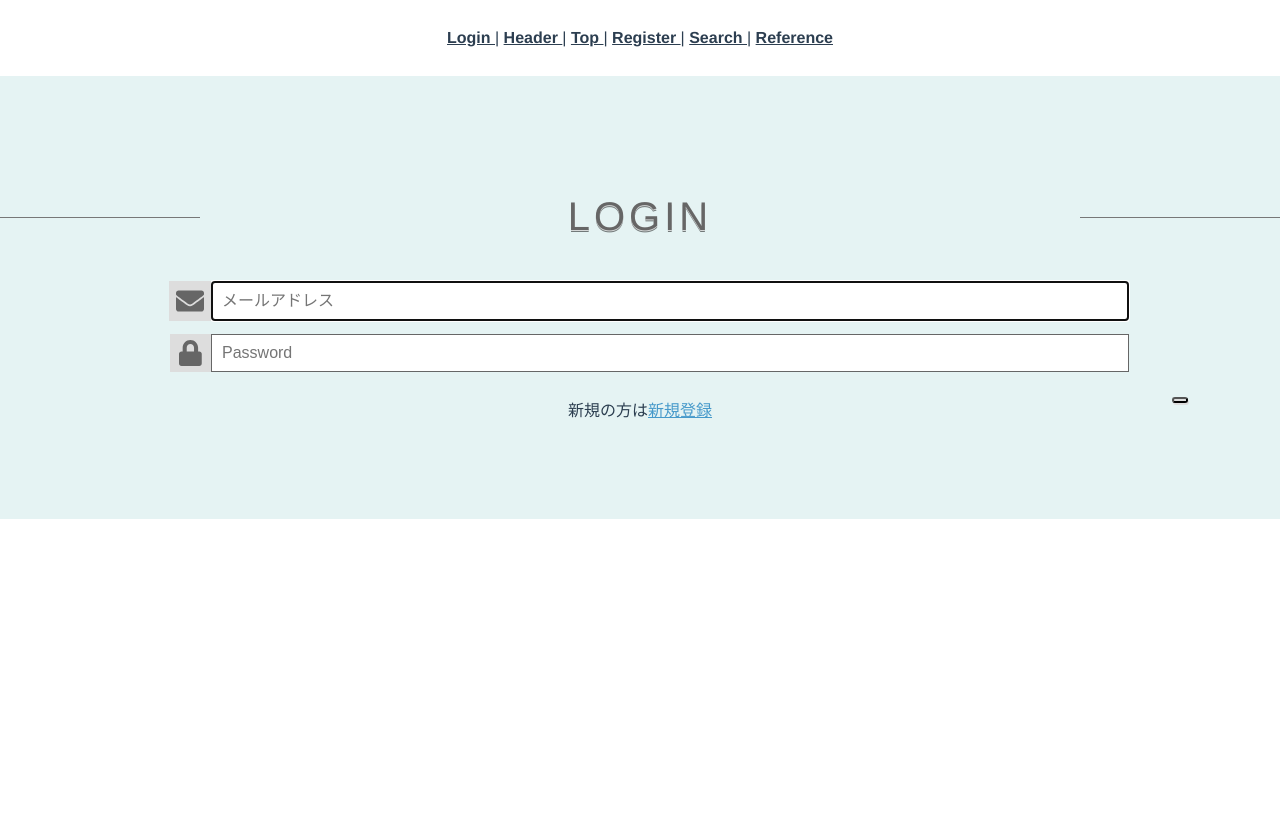
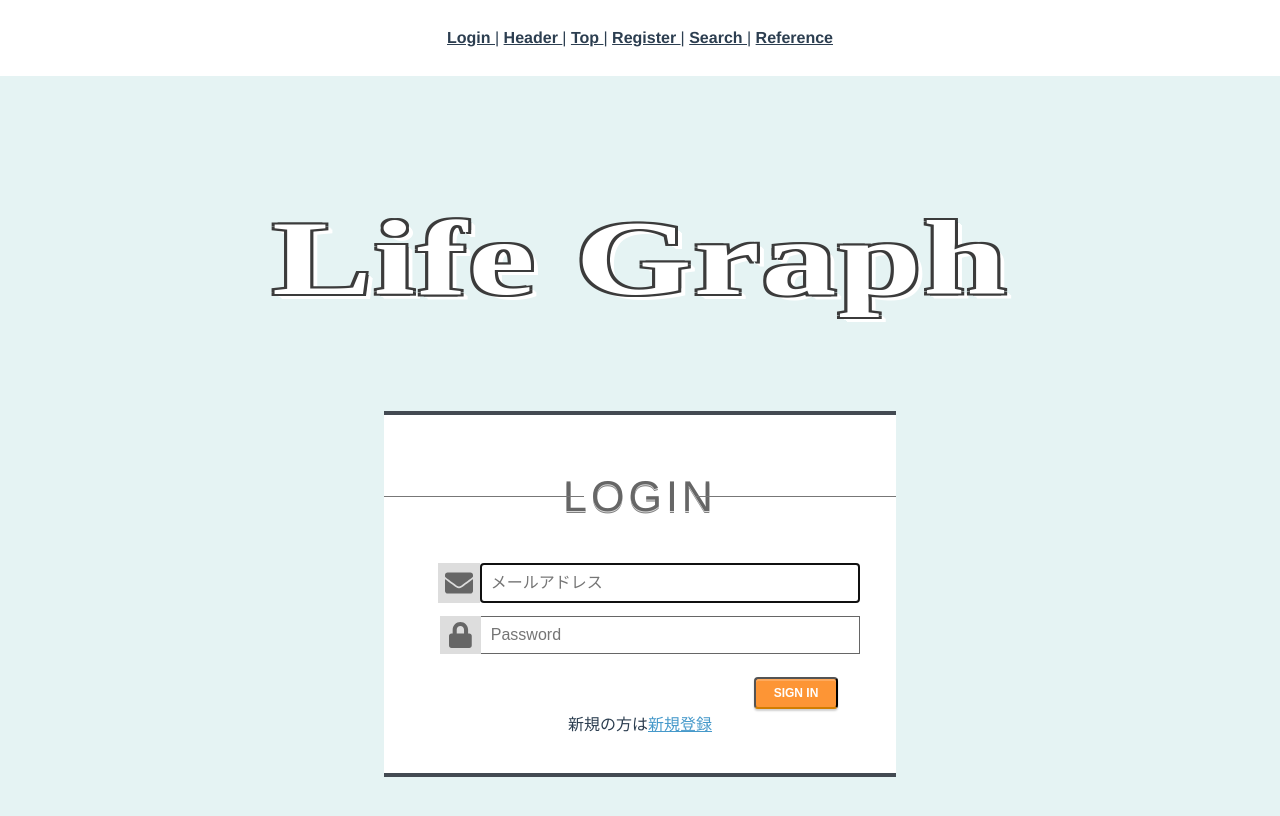
Before and after one commit to yuto-hatano/life-graph, a Vue app in the folder vue/: page /login in a window 1280 px wide. Shown: the top 816 px of the page. Built offline with nearby package versions, Linux system fonts and the light colour scheme.

Commit message:
【画面修正①　】20200522

```diff
--- a/vue/src/App.vue
+++ b/vue/src/App.vue
@@ -71,4 +71,7 @@ export default {
 @import url('https://fonts.googleapis.com/css2?family=Lato:wght@300&display=swap');
 @import url('https://fonts.googleapis.com/css2?family=Noto+Sans+JP&display=swap');
 @import url('https://fonts.googleapis.com/css2?family=Roboto+Slab:wght@200;300&display=swap');
+@import url('https://fonts.googleapis.com/css?family=Arvo:700');
+@import url('https://fonts.googleapis.com/css?family=Seaweed+Script');
+@import url('https://fonts.googleapis.com/css2?family=Courgette&display=swap');
 </style>
--- a/vue/src/views/Header.vue
+++ b/vue/src/views/Header.vue
@@ -44,7 +44,7 @@ export default {
     display:block;
     width:100%;
     height: 60px;
-    background-color: #e6e6e6;
+    background-color: #e5f3f3;
   }
 
   .header_right{
@@ -62,30 +62,48 @@ export default {
   }
 
   .username{
+    font-family: "Lato";
     margin-bottom: 0;
   }
 
   .authority{
+    font-family: "Lato";
     margin-top: 0;
   }
 
   .btn_top,.btn_logout{
-      width: 100px;
-      height: 50px;
+  position: relative;
+  display: inline-block;
+  padding: 0.6em 0.6em;
+  margin: 8px;
+  text-decoration: none;
+  color: #FFF;
+  /* 背景色 */
+  background: #fd9535;
+  /*少し濃い目の色*/
+  border-bottom: solid 2px #d27d00;
+  /*角の丸みをもたせる*/
+  border-radius: 4px;
+  box-shadow: inset 0 2px 0 rgba(255,255,255,0.2), 0 2px 2px rgba(0, 0, 0, 0.19);
+  font-weight: bold;
     }
 
   .btn_logout{
+    cursor : pointer;
     position: relative;
     top: -10px;
     right:30px;
+    padding: 0.6em 1.5em 0.6em 1.5em;
   }
 
   .btn_top{
+    cursor : pointer;
     position: absolute;
     top: 5px;
     left: 20px;
     margin-right: 20px;
     z-index:1;
+    padding: 0.6em 2.5em 0.6em 2.5em;
   }
 
 </style>
--- a/vue/src/views/Login.vue
+++ b/vue/src/views/Login.vue
@@ -1,6 +1,14 @@
 <template>
   <div id="loginSection">
+    <div class="plate">
+      <div class="script">
+      <p class="login_tittle">
+        Life Graph
+      </p>
+     </div>
+    </div>
     <!-- <form id="login"> -->
+    <div id="login">
       <h1>LOGIN</h1>
       <div id="input">
         <font-awesome-icon id="icon_email" icon="envelope" />
@@ -9,10 +17,13 @@
         <input id="password" v-model="password" type="password" placeholder="Password" required>
       </div>
       <div id="action">
-      <button id="submit" value="Enter" @click="login()" />
+        <button id="submit" value="Enter" @click="login()">
+          SIGN IN
+        </button>
       </div>
       新規の方は<a id="signUp" href="">新規登録</a>
     <!-- </form> -->
+    </div>
   </div>
 </template>
 
@@ -55,6 +66,33 @@ export default {
 </script>
 
 <style scoped>
+.plate {
+  font-size: 150px;
+}
+
+.login_tittle {
+  color: #fff;
+  font-family: "Arvo";
+  font-weight: bold;
+  text-shadow:
+    -3px -3px 0  rgb(59, 59, 59),
+    3px -3px 0  rgb(59, 59, 59),
+    -3px 3px 0  rgb(59, 59, 59),
+    3px 3px 0  rgb(59, 59, 59),
+    4px 4px 0 #fff,
+    5px 5px 0 #fff,
+    6px 6px 0 #fff,
+    7px 7px 0 #fff;
+  line-height: 0.9em;
+  letter-spacing: 0.01em;
+  transform: scaleY(0.7);
+  -webkit-transform: scaleY(0.7);
+  -moz-transform: scaleY(0.7);
+  margin:0;
+  padding-bottom: 100px;
+  text-align: center;
+}
+
 #loginSection {
   background-color:#e5f3f3;
   width: 100%;
@@ -64,8 +102,8 @@ export default {
 
 #login {
   width: 40%;
-  border-top: 3px solid #434a52;
-  border-bottom: 3px solid #434a52;
+  border-top: 4px solid #434a52;
+  border-bottom: 4px solid #434a52;
   padding: 40px 0;
   margin: 0 auto;
   background-color: #fff;
@@ -78,7 +116,7 @@ h1 {
   color: #666;
   margin: 20px 0 ;
   letter-spacing: 4px;
-  font: normal 40px/1 Helvetica, Arial, sans-serif;
+  font: normal 43px/1 Helvetica, Arial, sans-serif;
   position: relative;
 }
 
@@ -120,6 +158,7 @@ background-color: #dddddd;
 }
 
 #email {
+  cursor : pointer;
   padding: 10px ;
   display: block;
   width: 100%;
@@ -131,7 +170,7 @@ background-color: #dddddd;
 
 #icon_lock {
   position:absolute;
-  left:9px;/*アイコン左右の位置調整*/
+  left:10px;/*アイコン左右の位置調整*/
   top:78px;
   background:none;
   color:#666;
@@ -142,6 +181,7 @@ background-color: #dddddd;
 }
 
 #password {
+  cursor : pointer;
   padding: 9px 10px ;
   display: block;
   width: 100%;
@@ -156,17 +196,27 @@ background-color: #dddddd;
 }
 
 #submit {
-  cursor: pointer;
-  font-size: 1em;
-  background-color: #dddddd;
-  border-radius: 5px;
-  box-shadow: 1px 2px #dddddd;
+  cursor : pointer;
+  font-size: 9pt;
+  position: relative;
+  display: inline-block;
+  padding: 0.6em 1.5em 0.6em 1.5em;
+  margin: 8px;
+  text-decoration: none;
+  color: #FFF;
+  /* 背景色 */
+  background: #fd9535;
+  /*少し濃い目の色*/
+  border-bottom: solid 2px #d27d00;
+  /*角の丸みをもたせる*/
+  border-radius: 4px;
+  box-shadow: inset 0 2px 0 rgba(255,255,255,0.2), 0 2px 2px rgba(0, 0, 0, 0.19);
+  font-weight: bold;
 }
 
 #submit:active {
-  box-shadow: none;
-  position: relative;
-  top: 2px;
+  border-bottom: solid 2px #fd9535;
+  box-shadow: 0 0 2px rgba(0, 0, 0, 0.30)
 }
 
 #signUp {
--- a/vue/src/views/Top.vue
+++ b/vue/src/views/Top.vue
@@ -43,6 +43,10 @@ export default {
 </script>
 
 <style scoped>
+.topSection {
+  background-color: #ffffff;
+  background-image: url("https://www.transparenttextures.com/patterns/ag-square.png");
+}
 .title {
   font-family: 'Roboto Slab', serif;
   font-size: 60pt;
@@ -50,24 +54,23 @@ export default {
 }
 
 .message {
-  font-family: 'Lato', sans-serif;
+  font-family: 'Courgette', cursive;;
   font-style: italic;
-  background-color: #ffda65;
-  color: white;
   font-size: 15pt;
   height: 25px;
+  padding-bottom: 30px;
 }
 
 .button{
-  background-color: #e5f3f3;
   height: 60px;
 }
 
 .btn-square-pop {
   position: relative;
   display: inline-block;
-  padding: 0.6em 0.6em;
-  margin: 8px;
+  padding: 0.6em 2em 0.6em 2em;
+  margin-left: 30px;
+  margin-right: 30px;
   text-decoration: none;
   color: #FFF;
   /* 背景色 */
@@ -106,13 +109,18 @@ export default {
 }
 
 #Graph {
-  width: 600px;
+  background-color: #FFFcf5;
+  border: dashed 2px #666f7a;
+  border-radius: 30px;
+  width: 700px;
   margin: 0 auto;
-  padding-top: 50pt;
+  padding-top: 30pt;
   padding-bottom: 10pt;
 }
 
 .edit_button{
+  padding-top: 20px;
   padding-left: 500px;
+  padding-bottom: 20px;
 }
 </style>
```
Lines whose indentation alone changed are shown as unchanged.
